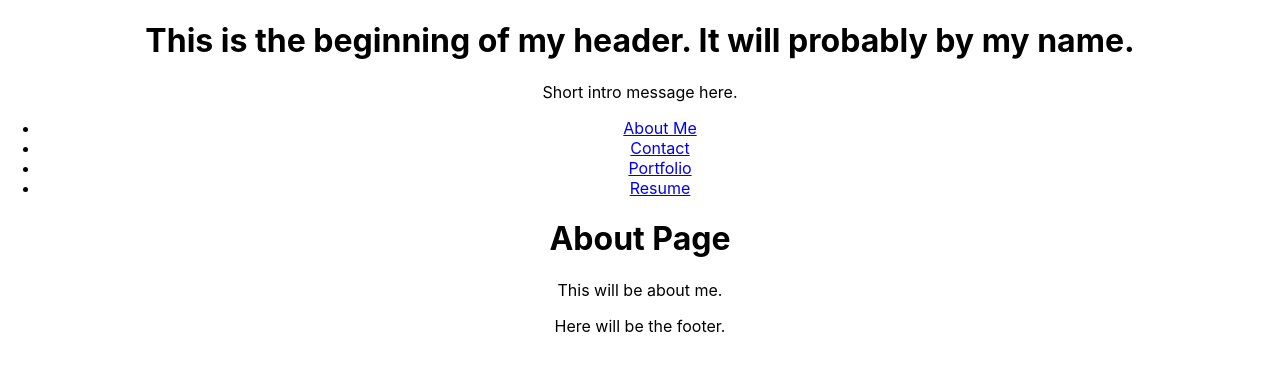
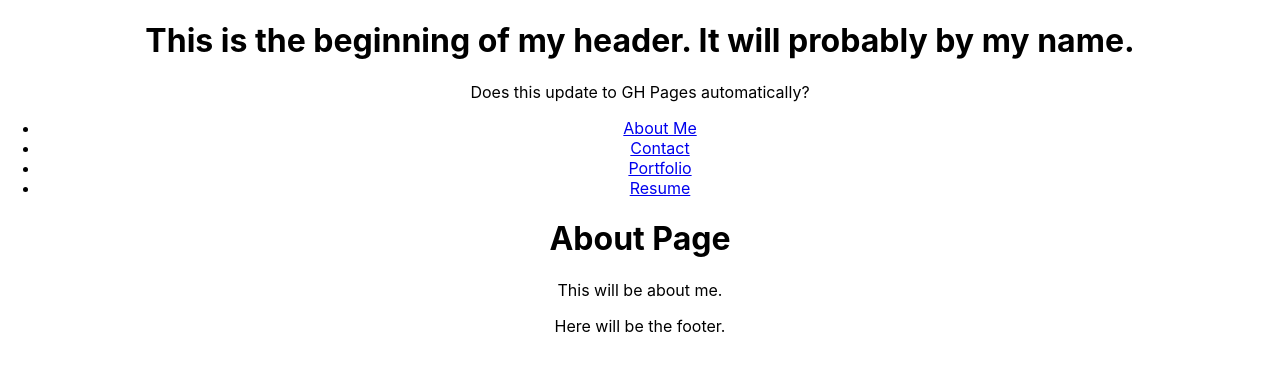
Before and after one commit to joshua-rowan/portfolio, a React (Create React App) app: page / in a window 1280 px wide. Shown: the top 370 px of the page. Built offline with nearby package versions, Linux system fonts and the light colour scheme.

Commit message:
testing if GH Pages pulls in new changes or not

```diff
--- a/src/components/Header.js
+++ b/src/components/Header.js
@@ -5,7 +5,7 @@ export default function Header() {
     <header>
       <h1>This is the beginning of my header. It will probably by my name.</h1>
       <p>
-        Short intro message here.
+        Does this update to GH Pages automatically?
       </p>
     </header>
   );
```
